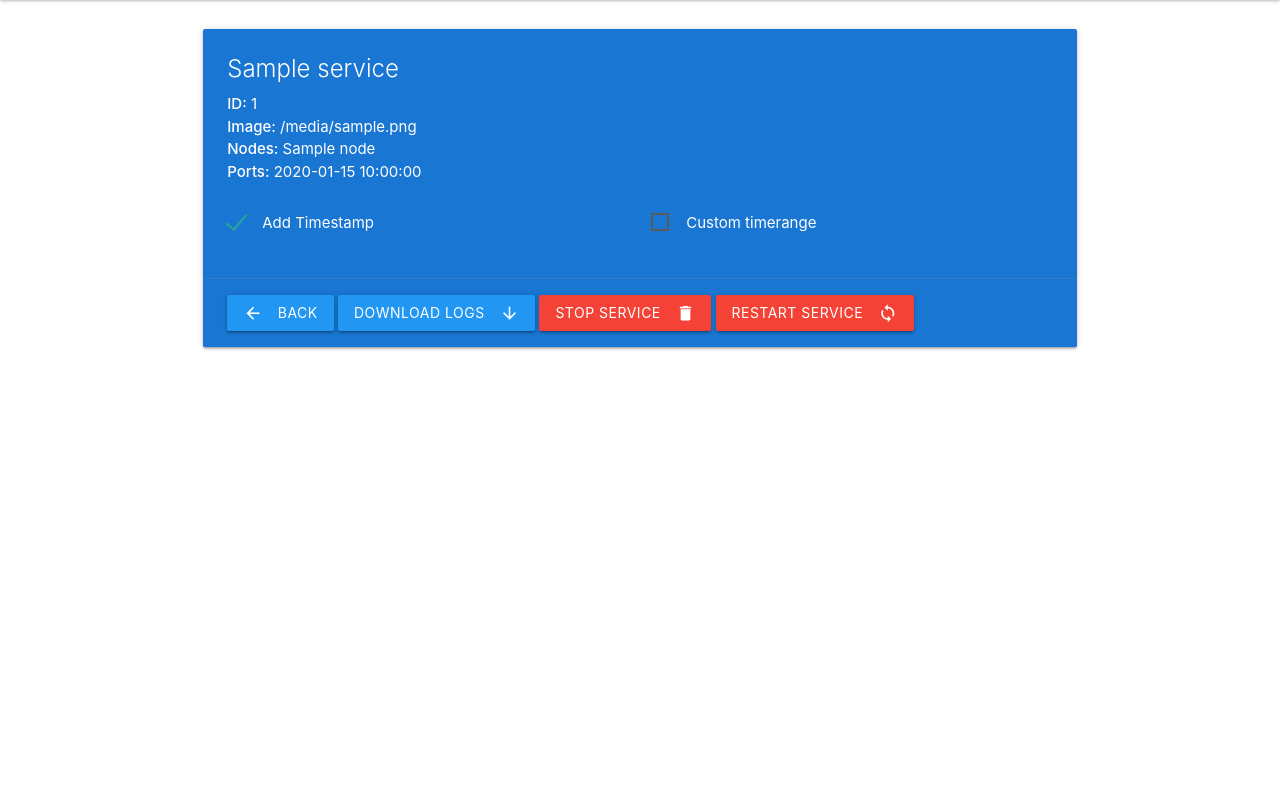
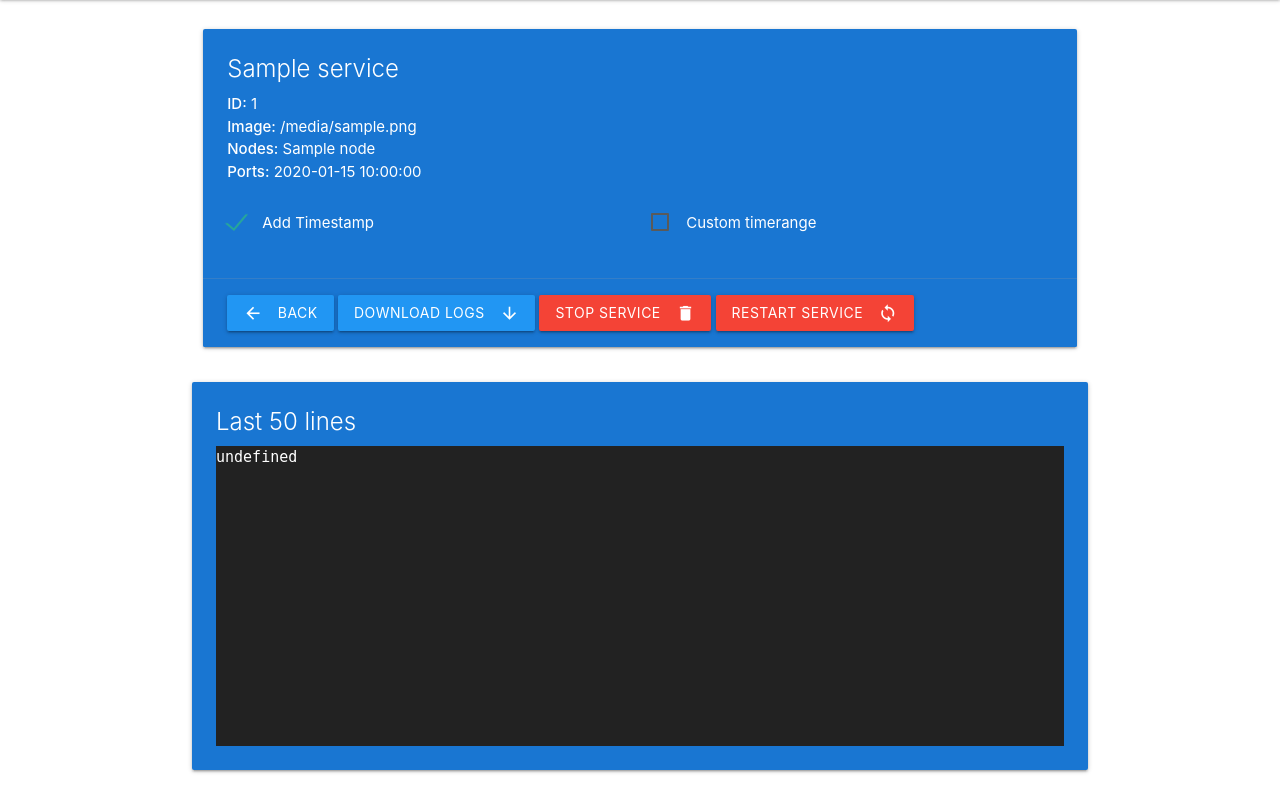
Before and after one commit to SamuelM333/flying-whales, a Flask app: template templates/service.html in a window 1280 px wide. Shown: the part 65-870 px from the top of the page. Before the commit the page ends 415 px from the top, so only its background shows below. Run offline with Flask 2, Linux system fonts and the light colour scheme; the template is opened without the code that fills it: most values are stand-ins (such as "Sample title", 1, 10 or a date in 2020); parts of the project's set-up code (start-up, migrations or seed data) failed here and were passed over.

Commit message:
Display last N lines in the service view (50 by default)

```diff
--- a/app.py
+++ b/app.py
@@ -1,12 +1,11 @@
 import logging.handlers
-import os
 import time
 from datetime import datetime
 from socket import gethostname
 from urllib.parse import urlparse, urljoin
 
 import docker
-from flask import Flask, render_template, request, send_file, redirect, flash, url_for
+from flask import Flask, render_template, request, send_file, redirect, flash, url_for, jsonify
 from flask_login import LoginManager, logout_user, login_user, login_required, current_user
 from requests.exceptions import ConnectionError
 
@@ -137,6 +136,35 @@
         return render_template("404.html")
 
 
+@app.route('/service/<service_id>/download-logs/short/<log_lines_num>', methods=['GET'])
+@login_required
+def download_logs_snippet(service_id, log_lines_num):
+    try:
+        log_lines_num = int(log_lines_num)
+    except ValueError:
+        return jsonify({"error": "'log_lines_num' must be a number"}), 400
+
+    try:
+        service = client.services.get(service_id)
+        log_lines = service.logs(
+            timestamps=True,
+            stdout=True,
+            stderr=True
+        )
+
+        lines = ""
+        for line in sorted(log_lines)[-log_lines_num:]:
+            lines += "{}<br>".format(line.decode("utf-8"))
+
+        return jsonify({
+            "service": service_id,
+            "log_lines": lines
+        })
+
+    except docker.errors.NotFound:
+        return jsonify({"error": "{} not found".format(service_id)}), 404
+
+
 @app.route('/service/<service_id>/download-logs/', methods=['POST'])
 @login_required
 def download_logs(service_id):
--- a/static/css/service.css
+++ b/static/css/service.css
@@ -10,6 +10,16 @@
     color: white;
 }
 
+#log-snippet {
+    display: block;
+    width: 100%;
+    height: 20em;
+    background-color: #222;
+    overflow-x: auto;
+    overflow-y: auto;
+    white-space: nowrap;
+}
+
 .datepicker-date-display, .timepicker-digital-display, .datepicker-table td.is-selected {
     background-color: #2196f3;
 }
--- a/static/js/service.js
+++ b/static/js/service.js
@@ -1,7 +1,13 @@
 $(document).ready(function () {
-    $('.datepicker').datepicker({ autoClose: true, maxDate: new Date() });
-    $('.timepicker').timepicker({ autoClose: true });
+    $('.datepicker').datepicker({autoClose: true, maxDate: new Date()});
+    $('.timepicker').timepicker({autoClose: true});
     $('.modal').modal();
+    let service_id = document.getElementById("service-name").textContent;
+    console.log(service_id);
+    $.ajax({url: `/service/${service_id}/download-logs/short/50`, success: function(result) {
+        console.log(result.log_lines);
+        document.getElementById("log-snippet").innerHTML = result.log_lines;
+    }});
 });
 
 $("#timerange").change(function () {
--- a/templates/base.html
+++ b/templates/base.html
@@ -38,9 +38,7 @@
 </div>
 <!--JavaScript at end of body for optimized loading-->
 <!-- Compiled and minified JavaScript -->
-<script src="https://code.jquery.com/jquery-3.3.1.slim.min.js"
-        integrity="sha256-3edrmyuQ0w65f8gfBsqowzjJe2iM6n0nKciPUp8y+7E="
-        crossorigin="anonymous"></script>
+<script src="https://ajax.googleapis.com/ajax/libs/jquery/3.3.1/jquery.min.js"></script>
 <script src="https://cdnjs.cloudflare.com/ajax/libs/materialize/1.0.0/js/materialize.min.js"></script>
 <script>
     $(document).ready(function () {
--- a/templates/service.html
+++ b/templates/service.html
@@ -6,7 +6,7 @@
       <div id="container-info" class="card blue darken-2">
         <div class="card-content">
           <div class="white-text">
-            <span class="card-title">{{ service.name }}</span>
+            <span id="service-name" class="card-title">{{ service.name }}</span>
             <p><strong>ID:</strong> {{ service.short_id }}</p>
             <p><strong>Image:</strong> {{ service.attrs.Spec.TaskTemplate.ContainerSpec.Image }}</p>
             <p><strong>Nodes:</strong> {% for node in nodes %}{{ node }}{% if not loop.last %}, {% endif %}{% endfor %}</p>
@@ -52,6 +52,16 @@
       </div>
     </form>
   </div>
+  <div class="row">
+    <div id="log-snippet-card" class="card blue darken-2">
+    <div class="card-content">
+      <div class="white-text">
+          <span class="card-title">Last 50 lines</span>
+        <code id="log-snippet"></code>
+      </div>
+    </div>
+  </div>
+  </div>
 
   <div id="stop_modal" class="modal">
     <div class="modal-content">
```
